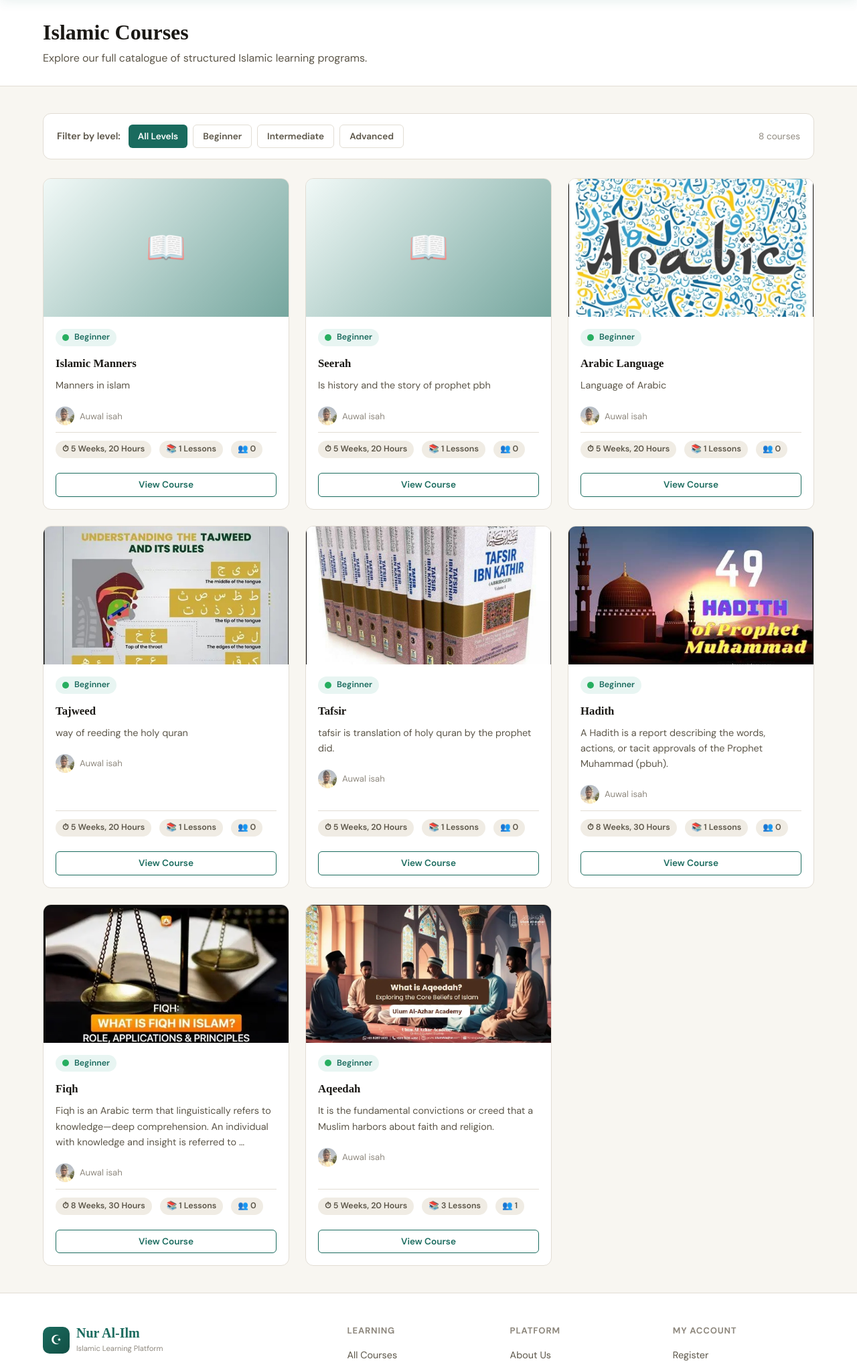
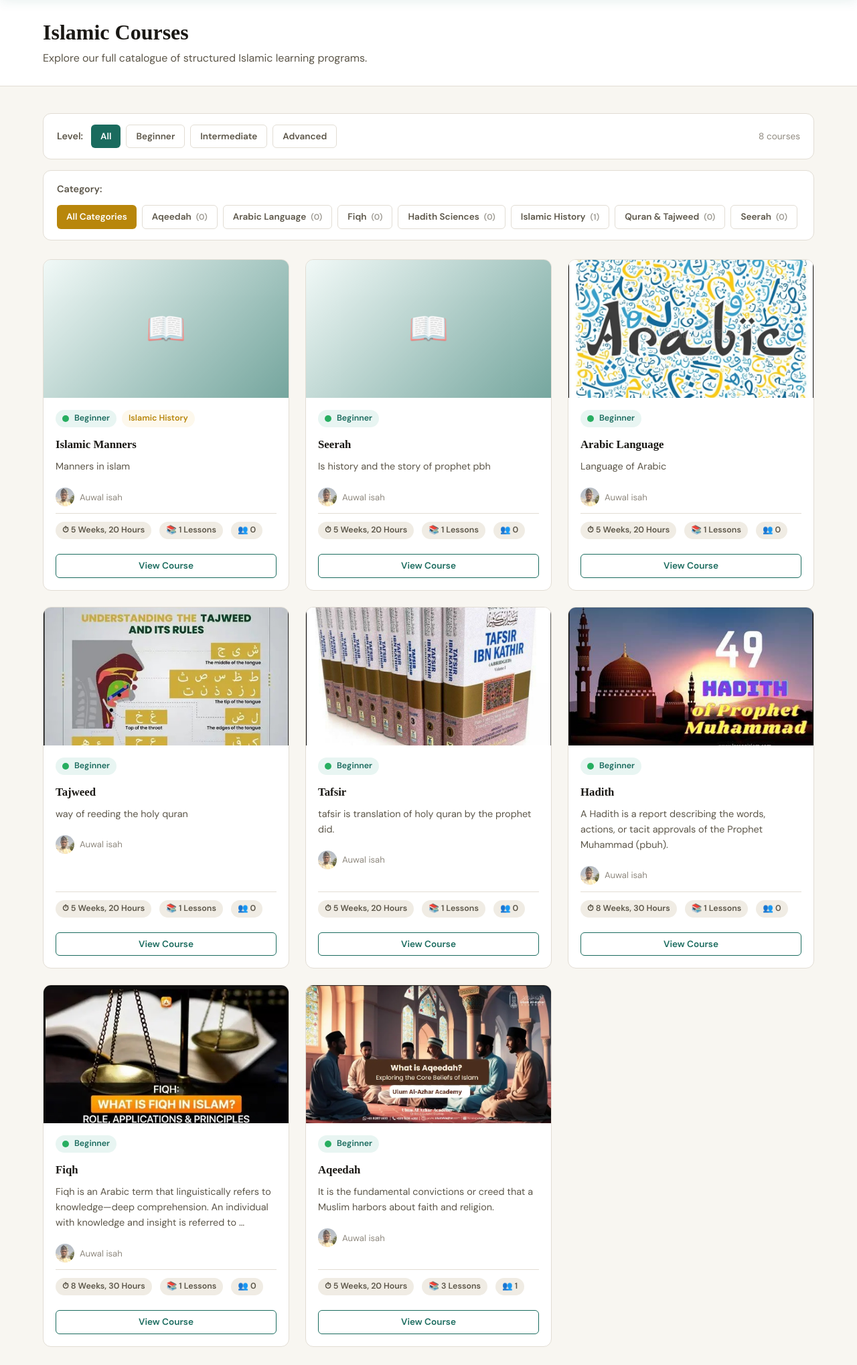
Before and after one commit to ProFat01/Islamic_lms, a Django app: page /courses/ in a window 1280 px wide. Shown: the part 68-2106 px from the top of the page at 67% size. Run offline with Django 5.2, Linux system fonts and the light colour scheme; data comes from the database, SQL or seed files in the repository; both versions use the stored data as it was after the commit; some web fonts are replaced.

Commit message:
Phase 2A MVP completed

```diff
--- a/courses/models.py
+++ b/courses/models.py
@@ -1,6 +1,42 @@
 from django.db import models
 from django.utils.text import slugify
 from django.conf import settings
+
+
+class Category(models.Model):
+    """
+    A top-level category that groups related courses together.
+    e.g. Quran, Aqeedah, Fiqh, Arabic Language, Seerah.
+    """
+
+    name = models.CharField(max_length=100, unique=True)
+    slug = models.SlugField(unique=True, blank=True)
+    description = models.TextField(
+        blank=True,
+        null=True,
+        help_text="Optional short description of this category.",
+    )
+
+    class Meta:
+        verbose_name_plural = 'categories'
+        ordering = ['name']
+
+    def __str__(self):
+        return self.name
+
+    def save(self, *args, **kwargs):
+        if not self.slug:
+            self.slug = slugify(self.name)
+            original_slug = self.slug
+            counter = 1
+            while Category.objects.filter(slug=self.slug).exclude(pk=self.pk).exists():
+                self.slug = f"{original_slug}-{counter}"
+                counter += 1
+        super().save(*args, **kwargs)
+
+    @property
+    def course_count(self):
+        return self.courses.filter(is_published=True).count()
 
 
 class Course(models.Model):
@@ -18,6 +54,14 @@ class Course(models.Model):
         on_delete=models.CASCADE,
         related_name='courses_taught',
         limit_choices_to={'role': 'teacher'},
+    )
+    category = models.ForeignKey(
+        Category,
+        on_delete=models.SET_NULL,
+        null=True,
+        blank=True,
+        related_name='courses',
+        help_text="The subject area this course belongs to.",
     )
     title = models.CharField(max_length=200)
     slug = models.SlugField(unique=True, blank=True)
--- a/courses/templates/courses/course_list.html
+++ b/courses/templates/courses/course_list.html
@@ -15,15 +15,15 @@
   <div class="container">
 
     <!-- Filters -->
-    <div style="background:var(--surface);border:1px solid var(--border);border-radius:var(--radius);padding:16px 20px;margin-bottom:28px;display:flex;align-items:center;gap:12px;flex-wrap:wrap;">
-      <span style="font-weight:600;font-size:.9rem;color:var(--text-2);">Filter by level:</span>
+    <div style="background:var(--surface);border:1px solid var(--border);border-radius:var(--radius);padding:16px 20px;margin-bottom:16px;display:flex;align-items:center;gap:12px;flex-wrap:wrap;">
+      <span style="font-weight:600;font-size:.9rem;color:var(--text-2);">Level:</span>
       <div class="flex gap-1 flex-wrap">
-        <a href="{% url 'course_list' %}"
+        <a href="?{% if category_filter %}category={{ category_filter }}&{% endif %}level="
            class="btn btn-sm {% if not level_filter %}btn-primary{% else %}btn-ghost{% endif %}">
-          All Levels
+          All
         </a>
         {% for value, label in levels %}
-          <a href="?level={{ value }}"
+          <a href="?{% if category_filter %}category={{ category_filter }}&{% endif %}level={{ value }}"
              class="btn btn-sm {% if level_filter == value %}btn-primary{% else %}btn-ghost{% endif %}">
             {{ label }}
           </a>
@@ -31,6 +31,26 @@
       </div>
       <span style="margin-left:auto;color:var(--text-3);font-size:.85rem;">{{ courses.count }} course{{ courses.count|pluralize }}</span>
     </div>
+
+    <!-- Category Filters -->
+    {% if categories %}
+    <div style="background:var(--surface);border:1px solid var(--border);border-radius:var(--radius);padding:16px 20px;margin-bottom:28px;display:flex;align-items:center;gap:12px;flex-wrap:wrap;">
+      <span style="font-weight:600;font-size:.9rem;color:var(--text-2);">Category:</span>
+      <div class="flex gap-1 flex-wrap">
+        <a href="?{% if level_filter %}level={{ level_filter }}{% endif %}"
+           class="btn btn-sm {% if not category_filter %}btn-gold{% else %}btn-ghost{% endif %}">
+          All Categories
+        </a>
+        {% for cat in categories %}
+          <a href="?{% if level_filter %}level={{ level_filter }}&{% endif %}category={{ cat.slug }}"
+             class="btn btn-sm {% if category_filter == cat.slug %}btn-gold{% else %}btn-ghost{% endif %}">
+            {{ cat.name }}
+            <span style="opacity:.6;font-size:.75rem;">({{ cat.course_count }})</span>
+          </a>
+        {% endfor %}
+      </div>
+    </div>
+    {% endif %}
 
     <!-- Course Grid -->
     {% if courses %}
@@ -43,11 +63,14 @@
               <div class="course-card-thumb-placeholder">📖</div>
             {% endif %}
             <div class="course-card-body">
-              <div class="flex gap-1" style="margin-bottom:6px;">
+              <div class="flex gap-1" style="margin-bottom:6px;flex-wrap:wrap;">
                 <span class="badge badge-teal">
                   <span class="level-indicator level-{{ course.level }}"></span>
                   {{ course.get_level_display }}
                 </span>
+                {% if course.category %}
+                  <span class="badge badge-gold">{{ course.category.name }}</span>
+                {% endif %}
               </div>
               <h3 class="course-card-title">{{ course.title }}</h3>
               <p class="course-card-desc">{{ course.short_description|truncatewords:20 }}</p>
@@ -82,9 +105,9 @@
         <div class="icon">📚</div>
         <h3>No courses found</h3>
         <p>
-          {% if level_filter %}
-            No {{ level_filter }} level courses yet.
-            <a href="{% url 'course_list' %}">View all courses</a>
+          {% if level_filter or category_filter %}
+            No courses match the selected filters.
+            <a href="{% url 'course_list' %}">Clear filters</a>
           {% else %}
             No courses are published yet. Check back soon!
           {% endif %}
--- a/courses/views.py
+++ b/courses/views.py
@@ -2,7 +2,7 @@ from django.shortcuts import render, get_object_or_404, redirect
 from django.contrib.auth.decorators import login_required
 from django.contrib import messages
 from django.core.exceptions import PermissionDenied
-from .models import Course, Lesson, Enrollment
+from .models import Category, Course, Lesson, Enrollment
 from .forms import CourseForm, LessonForm
 from accounts.models import User
 
@@ -29,14 +29,22 @@ def about(request):
 
 def course_list(request):
     """Public list of all published courses."""
-    level_filter = request.GET.get('level', '')
-    courses = Course.objects.filter(is_published=True)
+    level_filter    = request.GET.get('level', '')
+    category_filter = request.GET.get('category', '')
+
+    courses = Course.objects.filter(is_published=True).select_related('category', 'teacher')
+
     if level_filter:
         courses = courses.filter(level=level_filter)
+    if category_filter:
+        courses = courses.filter(category__slug=category_filter)
+
     context = {
         'courses': courses,
         'level_filter': level_filter,
+        'category_filter': category_filter,
         'levels': Course.Level.choices,
+        'categories': Category.objects.all(),
     }
     return render(request, 'courses/course_list.html', context)
 
```
Also changed, not shown: courses/admin.py (+11 -3 lines), courses/forms.py (+11 -2 lines), courses/templates/courses/course_detail.html (+18 -0 lines), courses/templates/courses/course_form.html (+7 -0 lines), courses/templates/courses/teacher_dashboard.html (+8 -0 lines), courses/migrations/0002_category_course_category.py (added), courses/templates/courses/lesson_view.html (line endings or trailing spaces), db.sqlite3, media/thumbnails/Screenshot_6-6-2026_145828_ulumalazhar.com.jpeg (added), media/thumbnails/Screenshot_6-6-2026_152812_th.bing.com.jpeg (added), media/thumbnails/Screenshot_6-6-2026_153752_media.portmoni.com.jpeg (added), media/thumbnails/Screenshot_6-6-2026_154338_tse3.mm.bing.net.jpeg (added), media/thumbnails/Screenshot_6-6-2026_154816_mishkahacademy.com.jpeg (added), media/thumbnails/Screenshot_6-6-2026_15948_tse4.mm.bing.net.jpeg (added).
